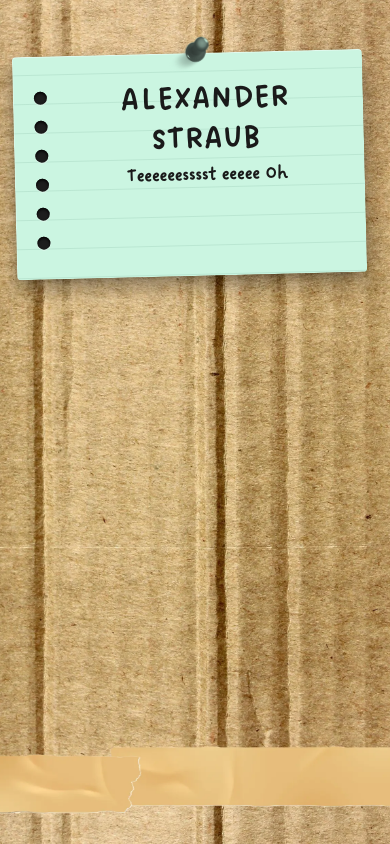
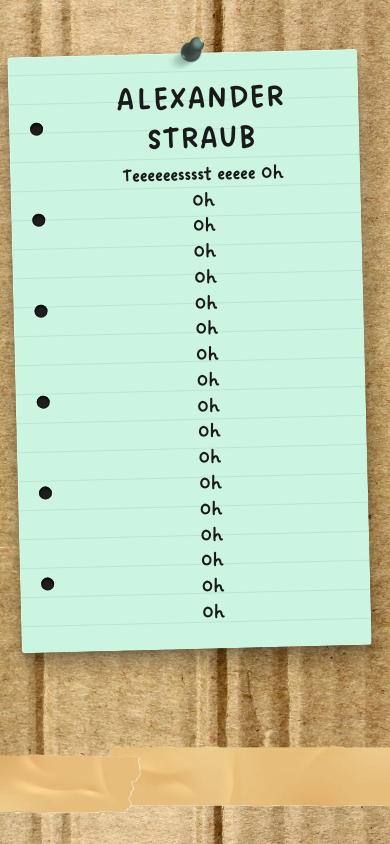
Before and after one commit to Keinstein0/HomeserverCentral, a SvelteKit app in the folder Homepage/: page / in a window 390 px wide. Built offline with nearby package versions, Linux system fonts and the light colour scheme.

Commit message:
professionally tested responsiveness of notes

```diff
--- a/Homepage/src/routes/+page.svelte
+++ b/Homepage/src/routes/+page.svelte
@@ -17,7 +17,9 @@
             <p
                 style="text-align: center; margin-top: 0.2rem; font-weight: bold;"
             >
-                Teeeeeesssst eeeee Oh
+                Teeeeeesssst eeeee Oh <br /> Oh <br />Oh <br />Oh <br />Oh
+                <br />Oh <br />Oh <br />Oh <br />Oh <br />Oh <br />Oh <br />Oh
+                <br />Oh <br />Oh <br />Oh <br />Oh <br />Oh <br />Oh <br />
             </p>
         </PaperNote>
     </header>
```
